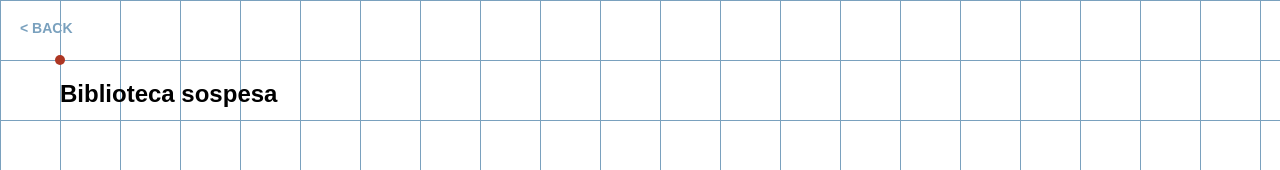
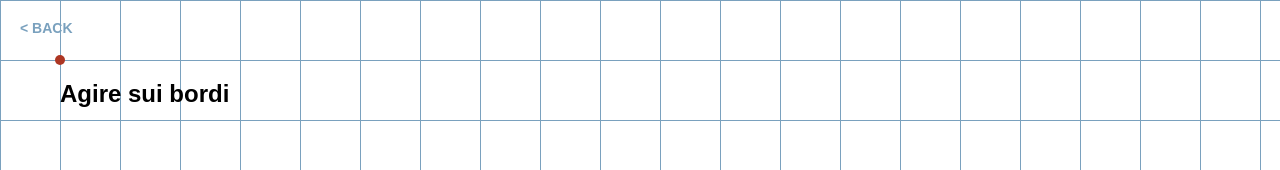
Before and after one commit to martenacolucci-max/Portfolio-Martina-Colucci, a plain HTML site: page bordi.html in a window 1280 px wide. Shown: the top 170 px of the page. Drawn offline with Linux system fonts and the light colour scheme.

Commit message:
Change heading from 'Biblioteca sospesa' to 'Agire sui bordi'

```diff
--- a/bordi.html
+++ b/bordi.html
@@ -24,7 +24,7 @@
 <body>
     <div id="cursor-dot"></div>
     <a href="projects.html" class="back-btn">< BACK</a>
-    <h1>Biblioteca sospesa</h1>
+    <h1>Agire sui bordi</h1>
 
     <script>
         const dot = document.getElementById('cursor-dot');
```
